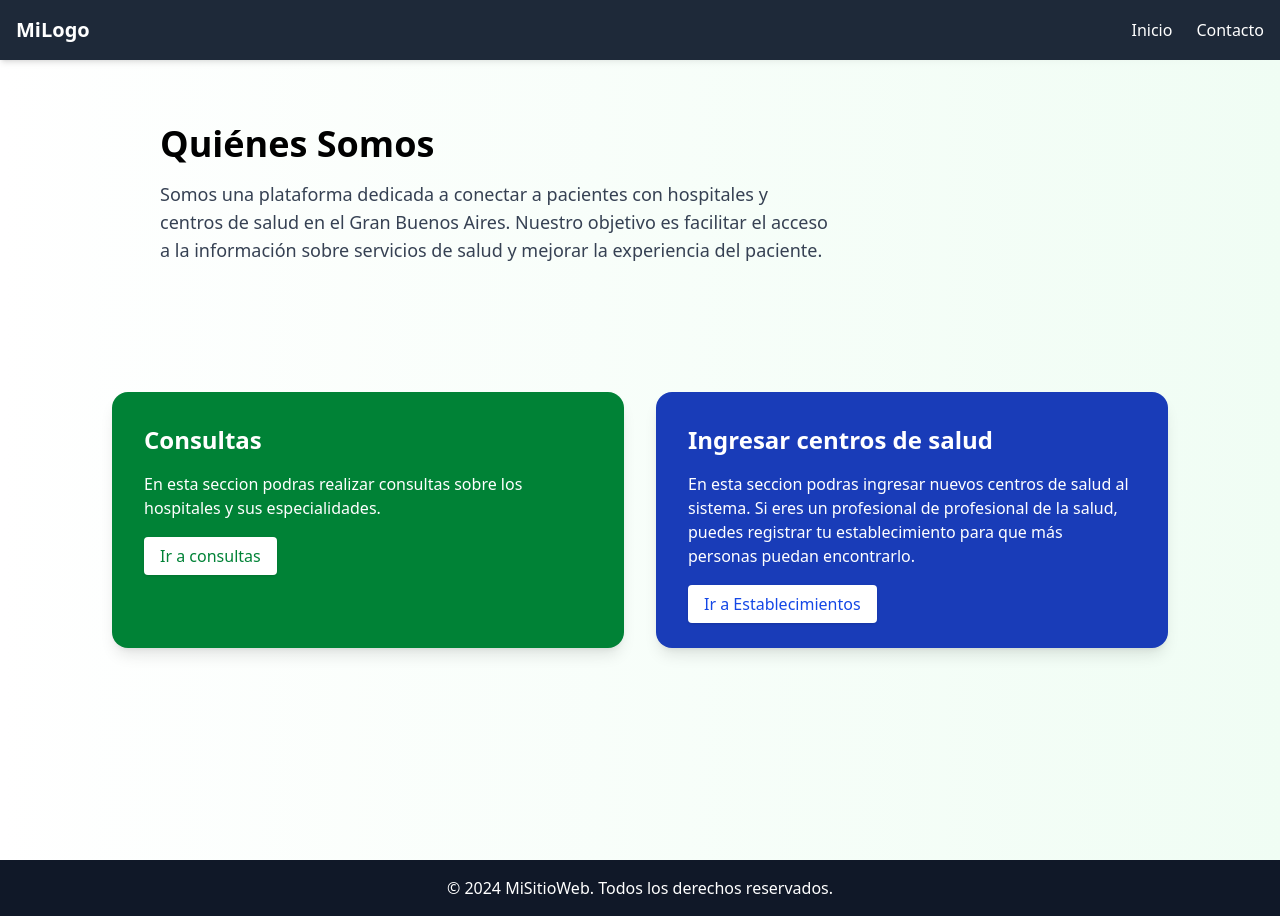
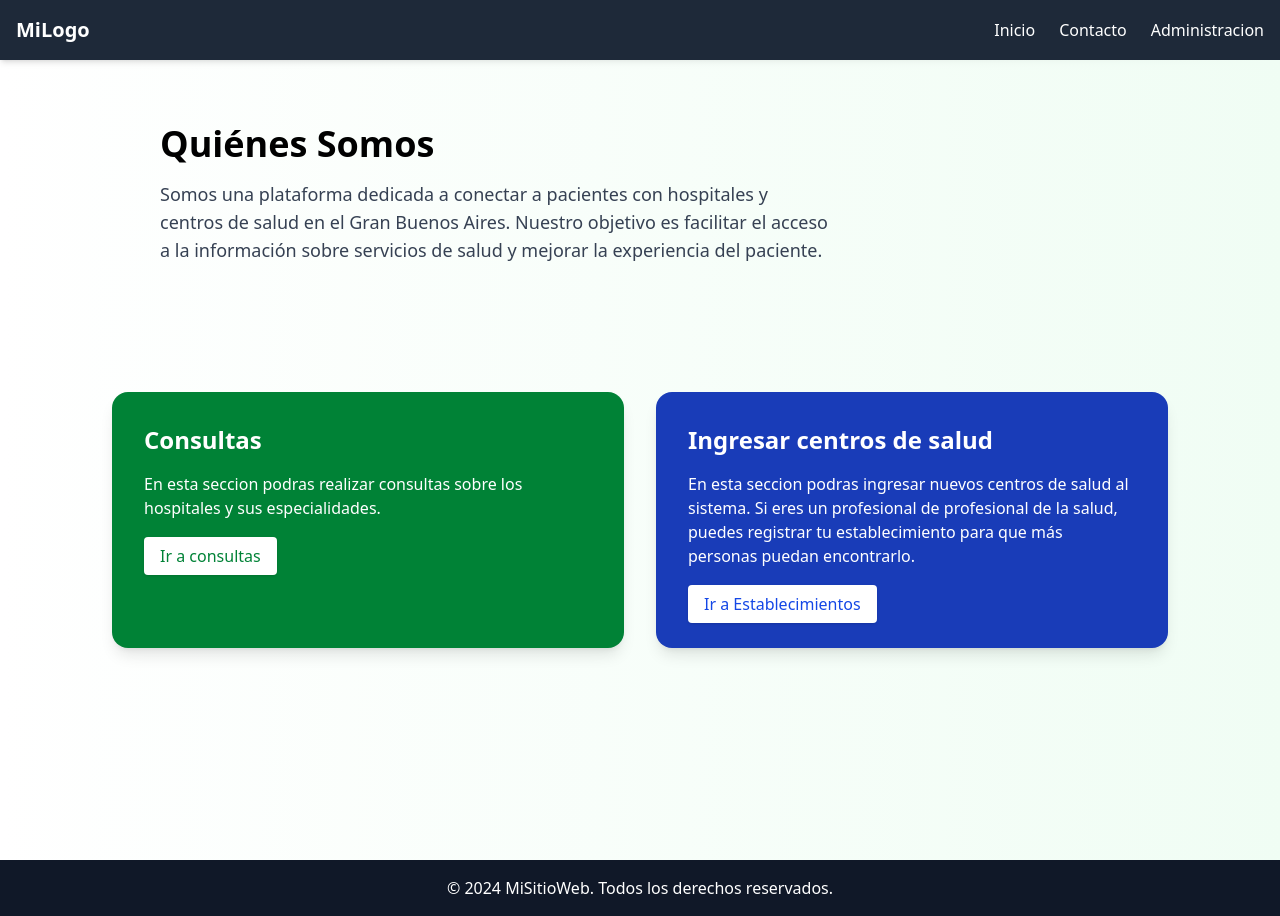
Before and after one commit to Guzman5825/frontEnd-directorioDeHospitalesGBA, a React (Vite) app: page / in a window 1280 px wide. Built offline with nearby package versions, Linux system fonts and the light colour scheme.

Commit message:
ingreso de routa y Link de la pagina administracion

```diff
--- a/src/App.jsx
+++ b/src/App.jsx
@@ -4,6 +4,7 @@ import Contacto from './pages/Contacto.jsx'
 import Hospitales from './pages/Hospitales.jsx'
 import HospitalDetalle from "./pages/HospitalDetalle.jsx"
 import FormularioEstablecimiento from './pages/FormularioEstablecimiento.jsx'
+import Administracion from './pages/Administracion.jsx'
 import './index.css'
 
 
@@ -16,6 +17,7 @@ function App() {
         <Route path='/hospitales' element={<Hospitales />} />
         <Route path='/formularioEstablecimiento' element={<FormularioEstablecimiento/>} />
         <Route path="/hospitales/:nombre" element={<HospitalDetalle />} />
+        <Route path='/administracion' element={<Administracion/>} />
       </Routes>
     </div>
   )
--- a/src/pages/Inicio.jsx
+++ b/src/pages/Inicio.jsx
@@ -15,6 +15,11 @@ function Inicio() {
                         <li className="hover:text-gray-200 cursor-pointer">
                             <Link to="/contacto" className="hover:text-gray-200 cursor-pointer">
                                 Contacto
+                            </Link>
+                        </li>
+                        <li className="hover:text-gray-200 cursor-pointer">
+                            <Link to="/administracion" className="hover:text-gray-200 cursor-pointer">
+                                Administracion
                             </Link>
                         </li>
                     </ul>
```
